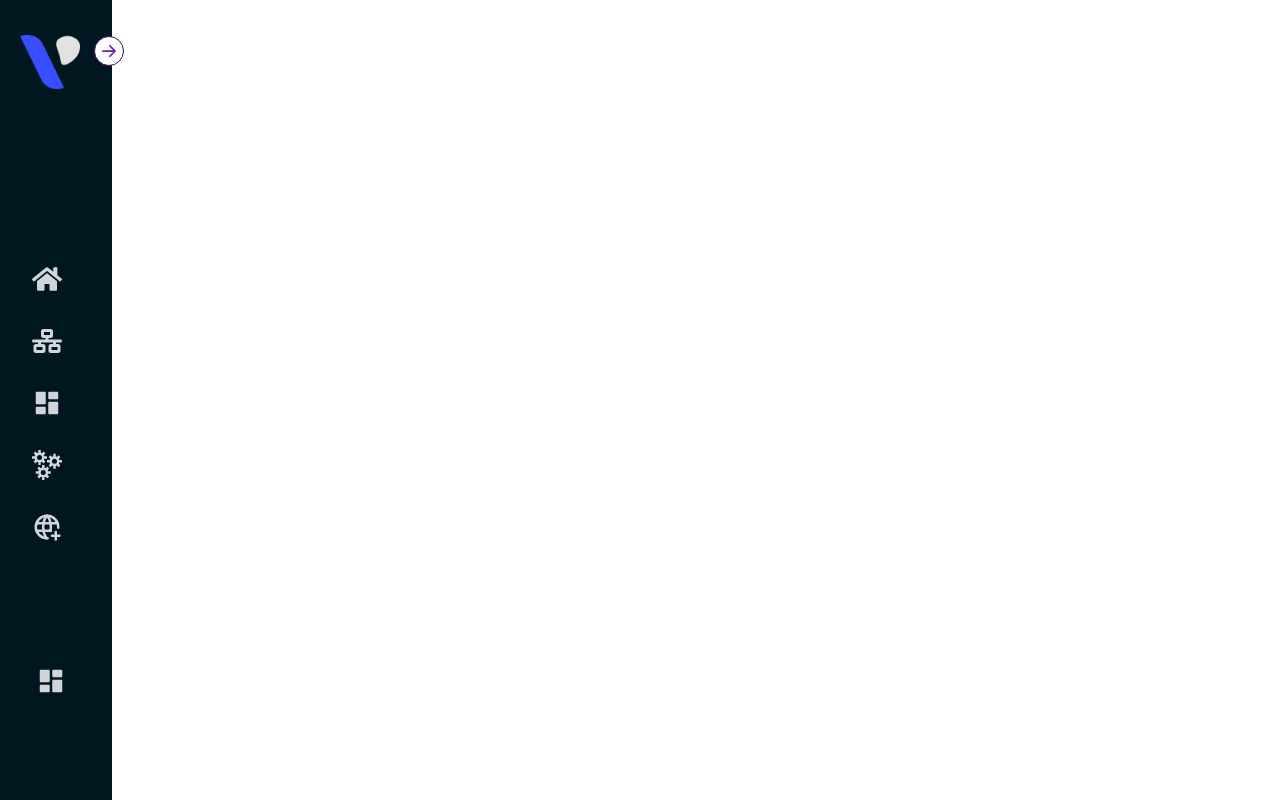
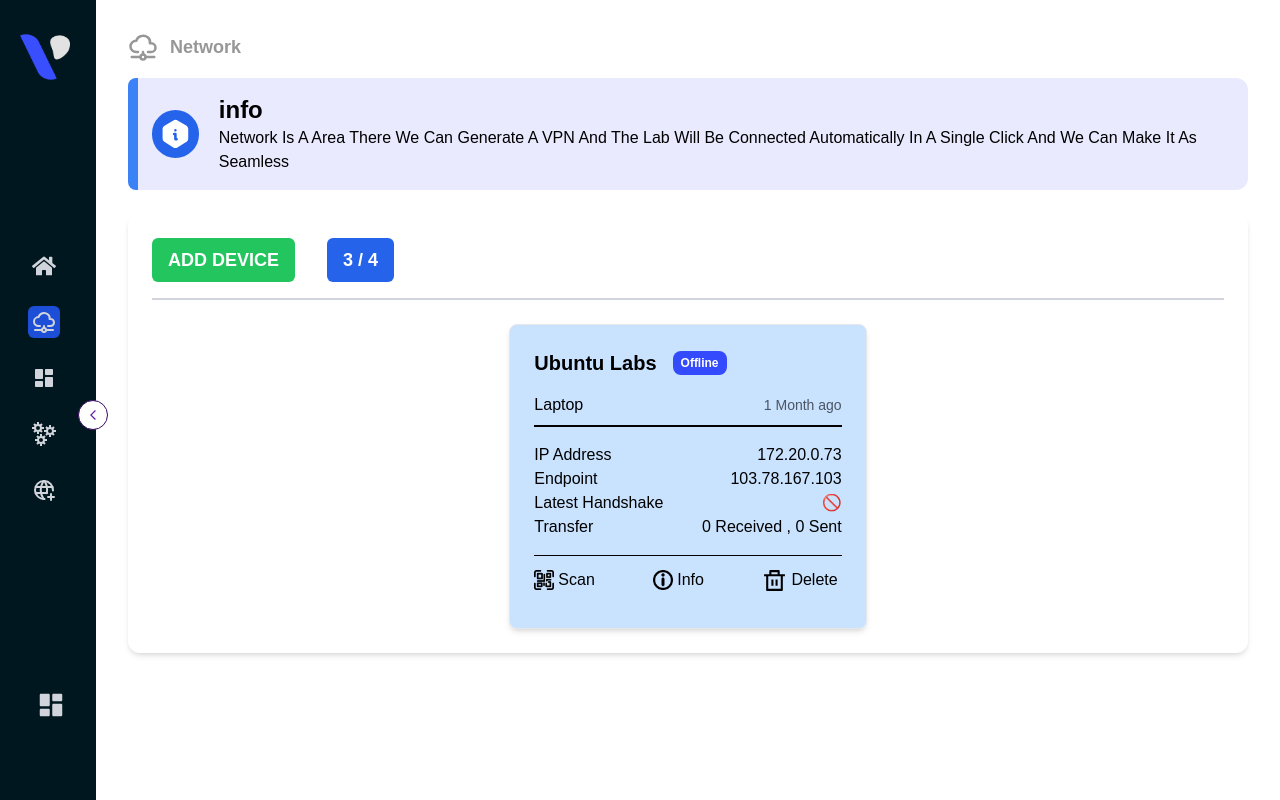
Before and after one commit to hari13172/New-ReactVite, a React (Vite) app: page /1/network in a window 1280 px wide. Before the commit this address had no page. Built offline with nearby package versions, Linux system fonts and the light colour scheme.

Commit message:
router set-up done

```diff
--- a/src/App.tsx
+++ b/src/App.tsx
@@ -1,31 +1,31 @@
 import "./App.css";
-import { BrowserRouter as Router, Routes, Route } from "react-router-dom";
-import SideBar from "./components/SideBar";
-import Home from "./pages/Home";
-import Network from "./pages/Network";
-import Labs from "./pages/Labs";
-import Service from "./pages/Service";
-import Domain from "./pages/Domain";
-import LabUbuntu from "./pages/LabUbuntu";
+// import { BrowserRouter as Router, Routes, Route } from "react-router-dom";
+// import SideBar from "./components/SideBar";
+// import Home from "./pages/Home";
+// import Network from "./pages/Network";
+// import Labs from "./pages/Labs";
+// import Service from "./pages/Service";
+// import Domain from "./pages/Domain";
+// import LabUbuntu from "./pages/LabUbuntu";
 // import "primereact/resources/themes/bootstrap4-dark-blue/theme.css"
 // import 'primeflex/primeflex.css';
 import 'primereact/resources/primereact.css';
 import 'primereact/resources/themes/lara-light-indigo/theme.css';
 function App() {
   return (
-    <Router>
-      <div className="flex">
-        <SideBar />
-        <Routes>
-          <Route path="/" element={<Home />} />
-          <Route path="/network" element={<Network />} />
-          <Route path="/Labs" element={<Labs />} />
-          <Route path="/service" element={<Service />} />
-          <Route path="/domains" element={<Domain />} />
-          <Route path="/labs/ubuntu" element={<LabUbuntu />} />
-        </Routes>
-      </div>
-    </Router>
+    // <Router>
+    //   <div className="flex">
+    //     <SideBar />
+    //     <Routes>
+    //       <Route path="/" element={<Home />} />
+    //       <Route path="/network" element={<Network />} />
+    //       <Route path="/Labs" element={<Labs />} />
+    //       <Route path="/service" element={<Service />} />
+    //       <Route path="/domains" element={<Domain />} />
+    //       <Route path="/labs/ubuntu" element={<LabUbuntu />} />
+    //     </Routes>
+    //   </div>
+    // </Router>
   );
 }
 
--- a/src/components/SideBar.tsx
+++ b/src/components/SideBar.tsx
@@ -5,9 +5,10 @@ import { FaHome } from "react-icons/fa";
 import { FaNetworkWired } from "react-icons/fa6";
 import { GrServices } from "react-icons/gr";
 import { RiDashboardFill } from "react-icons/ri";
-import { TbWorldPlus } from "react-icons/tb";
+import { TbCloudNetwork, TbWorldPlus } from "react-icons/tb";
 import { Link, useLocation } from "react-router-dom";
 import logo from "../../public/images/logo.png";
+import { MdArrowForwardIos } from "react-icons/md";
 
 function SideBar() {
   const [open, setOpen] = useState(false);
@@ -15,11 +16,11 @@ function SideBar() {
   const [breadcrumbTitle, setBreadcrumbTitle] = useState("Home");
 
   const Menus = [
-    { id: 1, title: "Home", path: "/", icon: <FaHome /> },
-    { id: 2, title: "Network", path: "/network", icon: <FaNetworkWired /> },
-    { id: 3, title: "Labs", path: "/labs" },
-    { id: 4, title: "Service", path: "/service", icon: <GrServices /> },
-    { id: 5, title: "Domains", path: "/domains", icon: <TbWorldPlus /> },
+    { id: 1, title: "Home", path: "/1/home", icon: <FaHome /> },
+    { id: 2, title: "Network", path: "/1/network", icon: <TbCloudNetwork /> },
+    { id: 3, title: "Labs", path: "/2/labs" },
+    { id: 4, title: "Service", path: "/3/service", icon: <GrServices /> },
+    { id: 5, title: "Domains", path: "/4/domains", icon: <TbWorldPlus /> },
   ];
 
   const handleMenuClick = (title) => {
@@ -27,14 +28,14 @@ function SideBar() {
   };
 
   return (
-    <div className="">
+    <div className="relative">
       <div
         className={`bg-[#00171f] h-screen p-5 pt-8 ${
-          open ? "w-60" : "w-28"
-        } duration-300 fixed top-0 left-0 z-50`}
+          open ? "w-55" : "w-24"
+        } duration-300 sticky top-0 left-0 `}
       >
-        <BsArrowLeftShort
-          className={`bg-white text-purple-800 text-3xl rounded-full absolute -right-3 top-9 border border-purple-950 cursor-pointer ${
+        <MdArrowForwardIos
+          className={`bg-white text-purple-800 text-3xl p-2 rounded-full absolute -right-3 top-[50%] border border-purple-950 cursor-pointer ${
             !open && "rotate-180"
           }`}
           onClick={() => setOpen(!open)}
@@ -45,7 +46,7 @@ function SideBar() {
           <img
             src={logo}
             alt=""
-            className={`rounded cursor-pointer block float-left mr-3 w-[60px] h-[60px] duration-300 ${
+            className={`rounded cursor-pointer block float-left mr-3 w-[50px] h-[50px] duration-300 ${
               !open && "rotate-[360deg]"
             }`}
           />
@@ -72,7 +73,7 @@ function SideBar() {
                 }`}
               >
                 <span
-                  className={`text-3xl float-left block p-1 rounded-md ${
+                  className={`text-2xl float-left block p-1 rounded-md ${
                     location.pathname === menu.path ? "bg-blue-700" : ""
                   }`}
                 >
@@ -98,7 +99,7 @@ function SideBar() {
           ))}
         </div>
 
-        <div className="flex items-center pt-28 text-gray-300 gap-x-2 cursor-pointer p-4 hover:text-white">
+        <div className="flex items-center pt-44 text-gray-300 gap-x-2 cursor-pointer p-4 hover:text-white">
           <span className=" float-left block">
             <RiDashboardFill className="text-3xl" />
           </span>
--- a/src/main.tsx
+++ b/src/main.tsx
@@ -1,10 +1,87 @@
 import React from 'react'
 import ReactDOM from 'react-dom/client'
-import App from './App.tsx'
 import './index.css'
+
+import {
+  createBrowserRouter,
+  Outlet,
+  RouterProvider,
+} from "react-router-dom";
+import Home from './pages/Home.tsx';
+import Network from './pages/Network.tsx';
+import Labs from './pages/Labs.tsx';
+import Service from './pages/Service.tsx';
+import Domain from './pages/Domain.tsx';
+import LabUbuntu from './pages/LabUbuntu.tsx';
+import SignUp from './auth/SignUp.tsx';
+import SignIn from './auth/SignIn.tsx';
+import SideBar from './components/SideBar.tsx';
+
+const MainLayout = () => (
+  <div className='flex'>
+    <SideBar />
+    <Outlet />
+  </div>
+);
+
+const AuthLayout = () => (
+  <>
+    <Outlet />
+  </>
+);
+
+const router = createBrowserRouter([
+  {
+    path: "/",
+    element: "Dashboard"
+  },
+  {
+    element: <MainLayout />,
+    children: [
+      {
+        path: "/:id/home",
+        element: <Home />,
+      },
+      {
+        path: "/:id/network",
+        element: <Network />
+      },
+      {
+        path: "/:id/Labs",
+        element: <Labs />
+      },
+      {
+        path: "/:id/service",
+        element: <Service />
+      },
+      {
+        path: "/:id/domains",
+        element: <Domain />
+      },
+      {
+        path: "/:id/labs/ubuntu",
+        element: <LabUbuntu />
+      },
+    ],
+  },
+  {
+    path: "/auth",
+    element: <AuthLayout />,
+    children: [
+      {
+        path: "signup",
+        element: <SignUp />,
+      },
+      {
+        path: "signin",
+        element: <SignIn />,
+      },
+    ],
+  },
+]);
 
 ReactDOM.createRoot(document.getElementById('root')!).render(
   <React.StrictMode>
-    <App />
+    <RouterProvider router={router} />
   </React.StrictMode>,
-)
+);
--- a/src/pages/Home.tsx
+++ b/src/pages/Home.tsx
@@ -2,8 +2,8 @@ import React from "react";
 
 function Home() {
   return (
-    <div>
-      <h1>home</h1>
+    <div className="">
+      <h1>Home</h1>
     </div>
   );
 }
--- a/src/pages/LabUbuntu.tsx
+++ b/src/pages/LabUbuntu.tsx
@@ -12,7 +12,7 @@ function LabUbuntu() {
   const pageTitle = "Labs/ubuntu";
 
   return (
-    <div className="w-full p-8 ml-28">
+    <div className="w-full p-8">
       <span className="flex items-center gap-3 text-[#979797] font-medium">
         <BreadCrumb title={pageTitle} icon={<SiQwiklabs />} />
       </span>
@@ -140,12 +140,12 @@ function LabUbuntu() {
         </div>
       </div>
 
-      <div className="fixed bottom-0 right-0 z-20  lg:w-[calc(100%-90px)] bg-blue-950 rounded-lg shadow-2xl">
+      {/* <div className="fixed bottom-0 right-0 z-20  lg:w-[calc(100%-90px)] bg-blue-950 rounded-lg shadow-2xl">
         <div className="flex items-center justify-between py-2 px-8 bg-white">
           <h1>Terminal</h1>
           <BiSolidUpArrow />
         </div>
-      </div>
+      </div> */}
 
 
 
--- a/src/pages/Labs.tsx
+++ b/src/pages/Labs.tsx
@@ -14,11 +14,11 @@ const Labs: React.FC = () => {
   const navigate = useNavigate();
 
   const handleUbnutuClick = () => {
-    navigate("/labs/ubuntu");
+    navigate("/id/labs/ubuntu");
   };
 
   return (
-    <div className="w-full p-8 ml-28">
+    <div className="w-full p-8 ">
       <span className="flex items-center gap-3 text-[#979797] font-medium">
         <BreadCrumb title={pageTitle} icon={<RiDashboardFill />} />
       </span>
--- a/src/pages/Network.tsx
+++ b/src/pages/Network.tsx
@@ -68,7 +68,7 @@ function Network() {
   };
 
   return (
-    <div className="w-full p-8 ml-28">
+    <div className="w-full p-8">
       <span className="flex items-center gap-3 text-[#979797] font-medium">
         <BreadCrumb title={pageTitle} icon={<TbCloudNetwork />} />
       </span>
```
